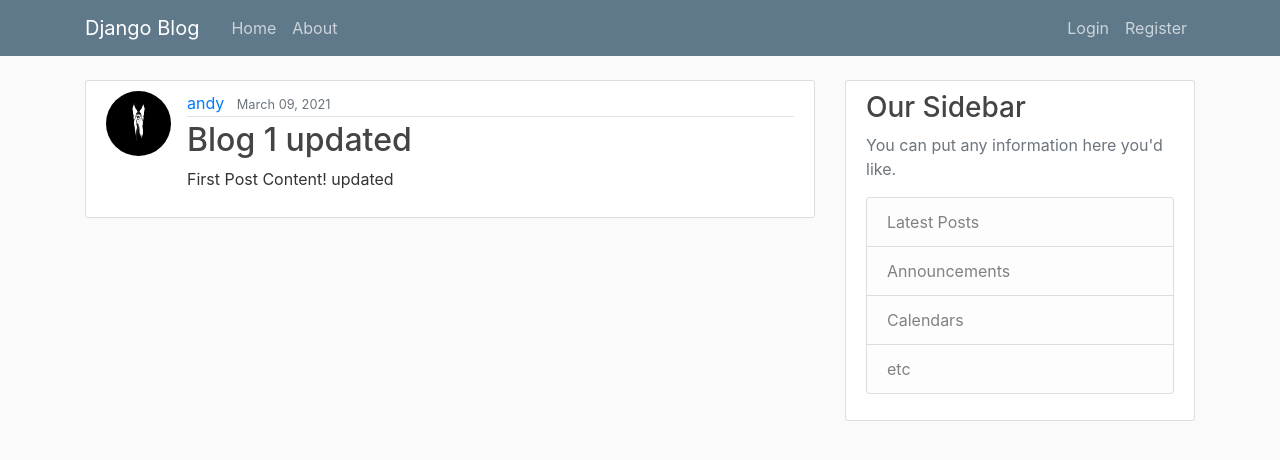
After one commit to AndyReiblein/blogsproject, a Django app: page /post/1 in a window 1280 px wide. The commit adds this page. Shown: the top 460 px of the page. Run offline with Django 3.2, Linux system fonts and the light colour scheme; data comes from the database, SQL or seed files in the repository; both versions use the stored data as it was after the commit; some libraries are stand-ins or nearby versions.

Commit message:
create, update, delete

```diff
--- a/blogs/models.py
+++ b/blogs/models.py
@@ -1,6 +1,7 @@
 from django.db import models
 from django.utils import timezone
 from django.contrib.auth.models import User
+from django.urls import reverse
 
 # Create your models here.
 class Post(models.Model):
@@ -11,3 +12,6 @@
 
     def __str__(self):
         return self.title
+
+    def get_absolute_url(self):
+        return reverse("post-detail", kwargs={'pk': self.pk})
--- a/blogs/templates/blogs/base.html
+++ b/blogs/templates/blogs/base.html
@@ -34,6 +34,7 @@
           <!-- Navbar Right Side -->
           <div class="navbar-nav">
             {% if user.is_authenticated %}
+              <a class="nav-item nav-link" href="{% url 'post-create' %}">New Post</a>
               <a class="nav-item nav-link" href="{% url 'profile' %}">Profile</a>
               <a class="nav-item nav-link" href="{% url 'logout' %}">Logout</a>
             {% else %}
--- a/blogs/templates/blogs/home.html
+++ b/blogs/templates/blogs/home.html
@@ -8,7 +8,7 @@
                     <a class="mr-2" href='#'>{{ post.author }}</a>
                     <small class="text-muted">{{ post.date_posted }}</small>
                 </div>
-                <h2><a class='article-title' href='#'>{{ post.title }}</a></h2>
+                <h2><a class='article-title' href="{% url 'post-detail' post.id %}">{{ post.title }}</a></h2>
                 <p class="article-content">{{ post.content }}</p>
             </div>
         </article>
--- /dev/null
+++ b/blogs/templates/blogs/post_detail.html
@@ -0,0 +1,20 @@
+{% extends "blogs/base.html" %}
+{% block content %}
+  <article class="media content-section">
+    <img class="rounded-circle article-img" src="{{ object.author.profile.image.url }}">
+    <div class="media-body">
+      <div class="article-metadata">
+        <a class="mr-2" href="#">{{ object.author }}</a>
+        <small class="text-muted">{{ object.date_posted|date:"F d, Y" }}</small>
+        {% if object.author == users %}
+          <div>
+            <a class="btn btn-secondary btn-sm mt-1 mb-1" href="{% url 'post-update' object.id %}">Update</a>
+            <a class="btn btn-danger btn-sm mt-1 mb-1" href="{% url 'post-delete' object.id %}">Delete</a>
+          </div>
+        {% endif %}
+      </div>
+      <h2 class="article-title">{{ object.title }}</h2>
+      <p class="article-content">{{ object.content }}</p>
+    </div>
+  </article>
+{% endblock content %}
--- a/blogs/urls.py
+++ b/blogs/urls.py
@@ -1,7 +1,18 @@
 from django.urls import path
+from .views import (
+    PostListView,
+    PostDetailView,
+    PostCreateView,
+    PostUpdateView,
+    PostDeleteView
+)
 from . import views
 
 urlpatterns = [
-    path('', views.home, name='blogs-home'),
+    path('', PostListView.as_view(), name='blogs-home'),
+    path('post/<int:pk>', PostDetailView.as_view(), name='post-detail'),
+    path('post/new/', PostCreateView.as_view(), name='post-create'),
+    path('post/<int:pk>/update/', PostUpdateView.as_view(), name='post-update'),
+    path('post/<int:pk>/delete/', PostDeleteView.as_view(), name='post-delete'),
     path('about/', views.about, name='blogs-about'),
 ]
--- a/blogs/views.py
+++ b/blogs/views.py
@@ -1,4 +1,6 @@
 from django.shortcuts import render
+from django.contrib.auth.mixins import LoginRequiredMixin, UserPassesTestMixin
+from django.views.generic import ListView, DetailView, CreateView, UpdateView, DeleteView
 from .models import Post
 
 
@@ -12,5 +14,49 @@
     }
     return render(request, 'blogs/home.html', context)
 
+class PostListView(ListView):
+    model = Post
+    template_name = 'blogs/home.html'
+    context_object_name = 'posts'
+    ordering = ['-date_posted']
+
+class PostDetailView(DetailView):
+    model = Post
+
+class PostCreateView(LoginRequiredMixin, CreateView):
+    model = Post
+    fields = ['title', 'content']
+
+    def form_valid(self, form):
+        form.instance.author = self.request.user
+        return super().form_valid(form)
+
+class PostUpdateView(LoginRequiredMixin, UserPassesTestMixin, UpdateView):
+    model = Post
+    fields = ['title', 'content']
+
+    def form_valid(self, form):
+        form.instance.author = self.request.user
+        return super().form_valid(form)
+
+    def test_func(self):
+        post = self.get_object()
+        if self.request.user == post.author:
+            return True
+        return False
+
+class PostDeleteView(LoginRequiredMixin, UserPassesTestMixin, DeleteView):
+    model = Post
+    success_url = '/'
+
+    def test_func(self):
+       post = self.get_object()
+       if self.request.user == post.author:
+           return True
+       return False
+
+
+
+
 def about(request):
     return render(request, 'blogs/about.html')
```
Also changed, not shown: blogs/templates/blogs/post_confirm_delete.html (added, +16 -0 lines), blogs/templates/blogs/post_form.html (added, +16 -0 lines), db.sqlite3.
